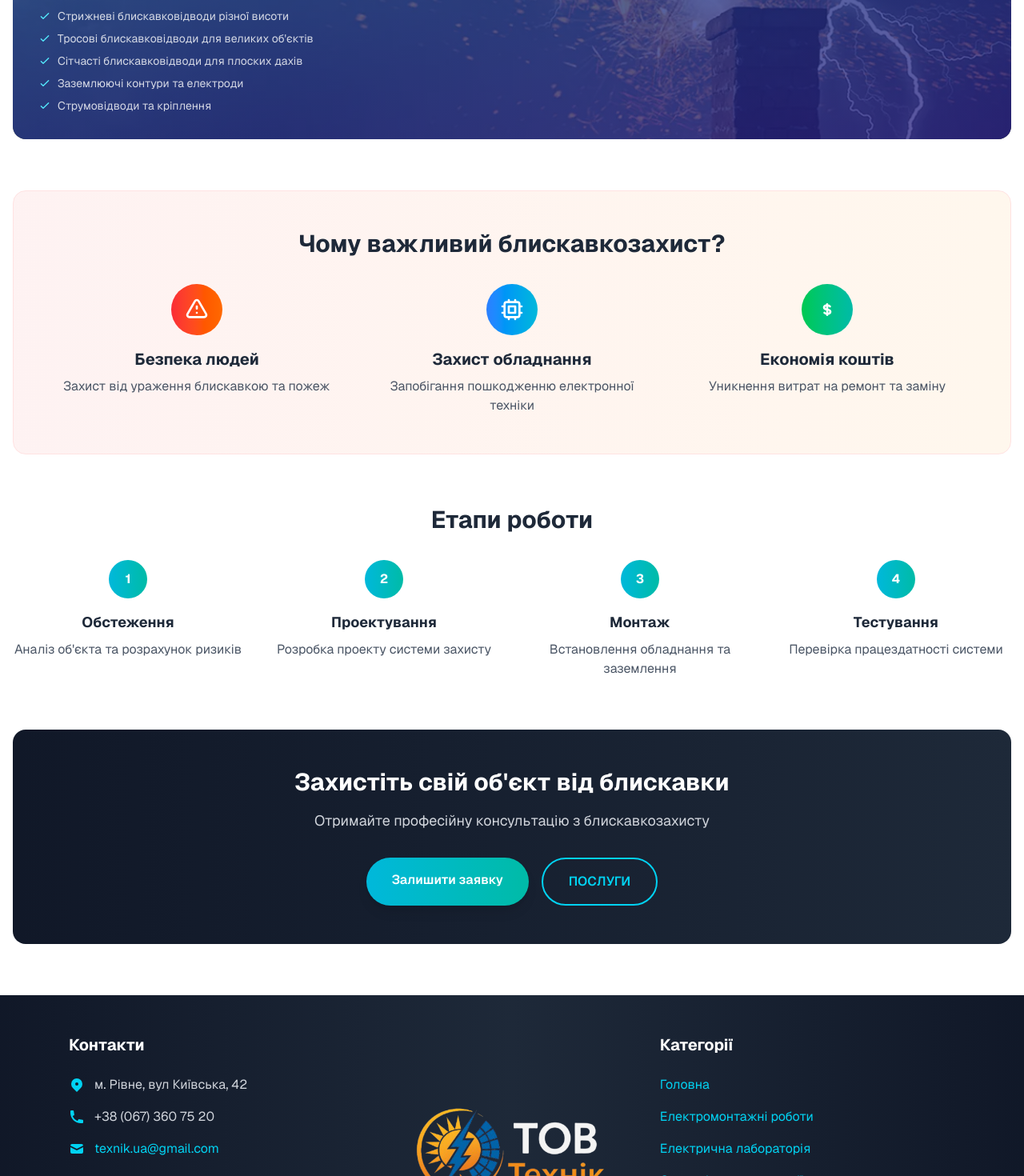
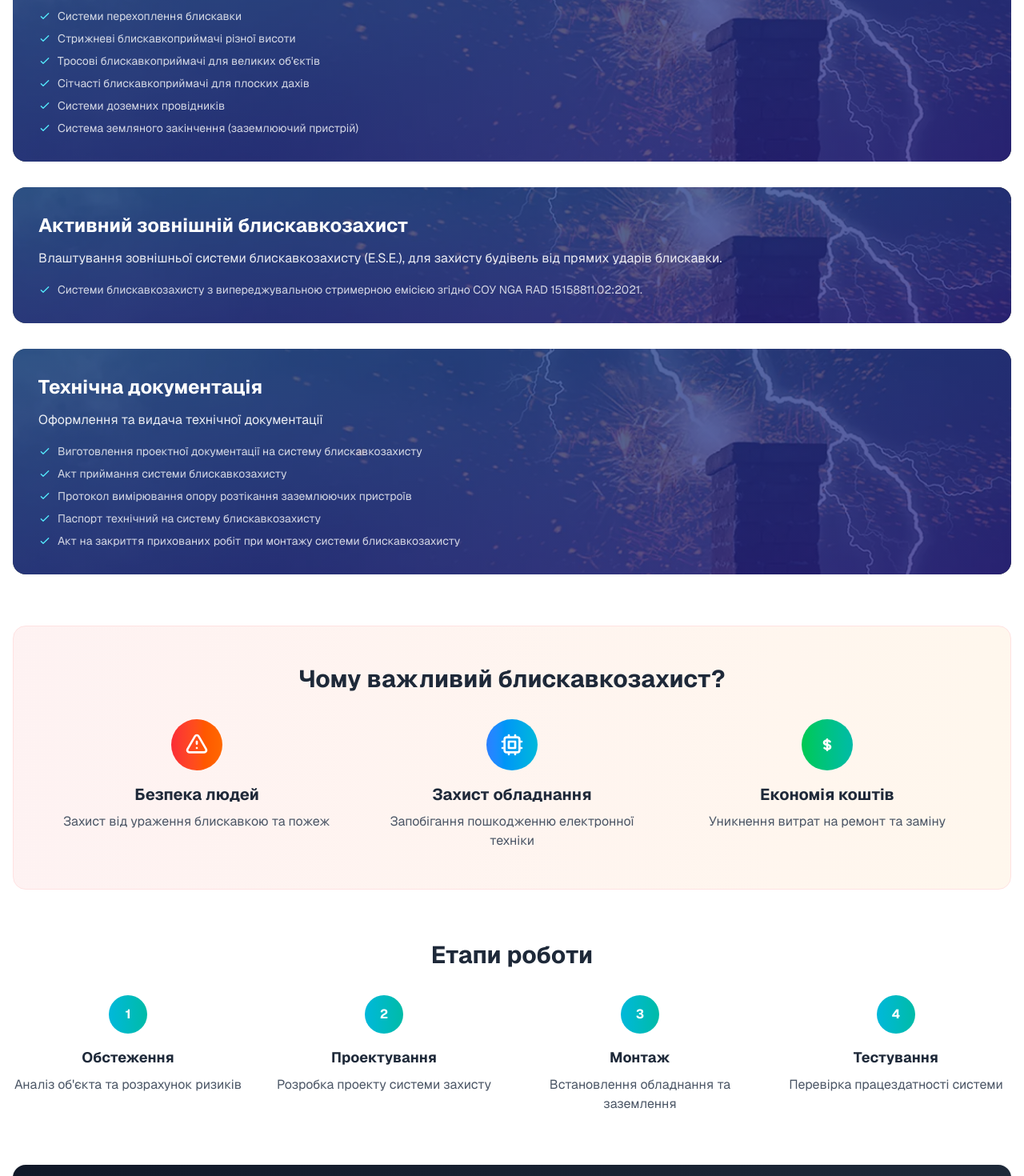
Before and after one commit to Natali993/texnic, a Next.js app: page /blyskaykozahyst in a window 1280 px wide. Shown: the part 500-1970 px from the top of the page at 80% size. Built offline with nearby package versions, Linux system fonts and the light colour scheme.

Commit message:
feat: cange content

```diff
--- a/src/app/Footer.tsx
+++ b/src/app/Footer.tsx
@@ -24,7 +24,7 @@ const Contacts = () => {
             <path d="M18 8.118l-8 4-8-4V14a2 2 0 002 2h12a2 2 0 002-2V8.118z" />
           </svg>
           <a
-            href="mailto:techprokat.rv.ua@gmail.com"
+            href="mailto:texnik.ua@gmail.com"
             className="text-cyan-400 hover:text-cyan-300 transition-colors duration-300"
           >
             texnik.ua@gmail.com
@@ -71,7 +71,7 @@ const CategoriesMenu = () => {
         </li>
         <li>
           <Link href="/electrichna-laboratoria" className="text-cyan-400 hover:text-cyan-300 transition-colors duration-300">
-            Електрична лабораторія
+            Електротехнічна лабораторія
           </Link>
         </li>
         <li>
--- a/src/app/Header.tsx
+++ b/src/app/Header.tsx
@@ -24,7 +24,7 @@ const NavigationMenu = () => {
 
   const services = [
     { name: 'Електромонтажні роботи', href: '/elektromontazhni-roboty' },
-    { name: 'Електрична лабораторія', href: '/electrichna-laboratoria' },
+    { name: 'Електротехнічна лабораторія', href: '/electrichna-laboratoria' },
     { name: 'Сонячні електростанції', href: '/sonychni-elektrostancii' },
     { name: 'Блискавкозахист', href: '/blyskaykozahyst' },
     { name: 'Протипожежна обробка', href: '/antifire-obrobka' },
--- a/src/app/blyskaykozahyst/BlockData.tsx
+++ b/src/app/blyskaykozahyst/BlockData.tsx
@@ -1,15 +1,41 @@
 import { consistentGradient } from '@/helpers/globalVar';
 
-export const BlockData = {
-  id: 'zovnishnii-blyskaykozahyst',
-  title: 'Зовнішній блискавкозахист',
-  description: 'Встановлення блискавковідводів та заземлюючих пристроїв для захисту будівель від прямих ударів блискавки.',
-  backgroundImage: '/bluskzaxpng.webp', // Path to your background image
-  details: [
-    'Стрижневі блискавковідводи різної висоти',
-    'Тросові блискавковідводи для великих об\'єктів',
-    'Сітчасті блискавковідводи для плоских дахів',
-    'Заземлюючі контури та електроди',
-    'Струмовідводи та кріплення',
-  ], gradient: consistentGradient, // Use the consistent gradient
-};
+export const BlockData = [
+  {
+    id: 'zovnishnii-blyskaykozahyst',
+    title: 'Зовнішній блискавкозахист',
+    description: 'лаштування зовнішньої системи блискавкозахисту (LPS), для захисту будівель від прямих ударів блискавки.',
+    backgroundImage: '/bluskzaxpng.webp', // Path to your background image
+    details: [
+      "Системи перехоплення блискавки",
+      "Стрижневі блискавкоприймачі різної висоти",
+      "Тросові блискавкоприймачі для великих об'єктів",
+      "Сітчасті блискавкоприймачі  для плоских дахів",
+      "Системи доземних провідників",
+      "Система земляного закінчення (заземлюючий пристрій)",
+    ], gradient: consistentGradient, // Use the consistent gradient
+  },
+  {
+    id: 'zovnishnii-blyskaykozahyst',
+    title: 'Активний зовнішній блискавкозахист',
+    description: 'Влаштування зовнішньої системи блискавкозахисту (E.S.E.), для захисту будівель від прямих ударів блискавки.',
+    backgroundImage: '/bluskzaxpng.webp', // Path to your background image
+    details: [
+      "Системи блискавкозахисту з випереджувальною стримерною емісією згідно СОУ NGA RAD 15158811.02:2021.",
+
+    ], gradient: consistentGradient, // Use the consistent gradient
+  },
+  {
+    id: 'zovnishnii-blyskaykozahyst',
+    title: 'Технічна документація',
+    description: 'Оформлення та видача технічної документації',
+    backgroundImage: '/bluskzaxpng.webp', // Path to your background image
+    details: [
+      "Виготовлення проектної документації на систему блискавкозахисту",
+      "Акт приймання системи блискавкозахисту",
+      "Протокол вимірювання опору розтікання заземлюючих пристроїв",
+      "Паспорт технічний на систему блискавкозахисту",
+      "Акт на закриття прихованих робіт при монтажу системи блискавкозахисту"
+    ], gradient: consistentGradient, // Use the consistent gradient
+  },
+];
--- a/src/app/blyskaykozahyst/page.tsx
+++ b/src/app/blyskaykozahyst/page.tsx
@@ -12,7 +12,10 @@ export default function Blyskaykozahyst() {
     <Layout>
       <div className="container mx-auto px-4 py-8 sm:py-12 lg:py-16">
         <HeroSection />
-        <ServiceBlock service={BlockData} index={0} />
+        <div className='flex flex-col gap-8 mb-16'>
+          {BlockData.map((service, index) => (
+            <ServiceBlock key={index} service={service} index={index} />
+          ))}</div>
         <div className="mb-16" />
         <WhyImportantSection />
         <ProcessSection />
--- a/src/app/contact/page.tsx
+++ b/src/app/contact/page.tsx
@@ -77,7 +77,7 @@ export default function Contact() {
                   </div>
                   <div>
                     <h3 className="text-xl font-bold text-gray-800 mb-2">Email</h3>
-                    <p className="text-gray-600">techprokat.rv.ua@gmail.com</p>
+                    <p className="text-gray-600">texnik.ua@gmail.com</p>
                   </div>
                 </div>
 
@@ -149,7 +149,7 @@ export default function Contact() {
                     <option value="solar">Сонячні електростанції</option>
                     <option value="lightning">Блискавкозахист</option>
                     <option value="generator">Генератори</option>
-                    <option value="laboratory">Електрична лабораторія</option>
+                    <option value="laboratory">Електротехнічна лабораторія</option>
                     <option value="other">Інше</option>
                   </select>
                 </div>
--- a/src/app/electrichna-laboratoria/page.tsx
+++ b/src/app/electrichna-laboratoria/page.tsx
@@ -7,7 +7,7 @@ const LabHeroSection = () => {
   return (<div className="text-center mb-12 sm:mb-16">
     <h1 className="text-3xl sm:text-4xl md:text-5xl font-bold text-gray-800 mb-4 sm:mb-6 leading-tight">
       <span className="bg-gradient-to-r from-cyan-500 to-teal-500 bg-clip-text text-transparent">
-        Електрична
+        Електротехнічна
       </span>{' '}
       лабораторія
     </h1>
--- a/src/components/ServicesInfographicSection.tsx
+++ b/src/components/ServicesInfographicSection.tsx
@@ -71,13 +71,13 @@ export function ServicesInfographicSection() {
     },
     {
       name: 'Вимірювання опору ізоляції',
-      category: 'Електрична лабораторія',
+      category: 'Електротехнічна лабораторія',
       href: '/electrichna-laboratoria#vymiriuvannia-oporu-izoliatsii',
       image: '/opir-izol.png',
     },
     {
       name: 'Вимірювання опору заземлення',
-      category: 'Електрична лабораторія',
+      category: 'Електротехнічна лабораторія',
       href: '/electrichna-laboratoria#vymiriuvannia-oporu-zazemlennia',
       image: '/opir-zazem.png',
     },
--- a/src/components/ServicesSection.tsx
+++ b/src/components/ServicesSection.tsx
@@ -162,7 +162,7 @@ export const ServicesSection = () => {
 
           <ServiceCard
             href="/elektrichna-laboratoriya"
-            title="Електрична лабораторія"
+            title="Електротехнічна лабораторія"
             description="Послуги вимірювання: опір ізоляції, петля фаза-нуль та інші вимірювання"
             gradient="bg-gradient-to-br from-teal-500 to-cyan-600"
             icon={
--- a/src/components/SpecializedServicesSection.tsx
+++ b/src/components/SpecializedServicesSection.tsx
@@ -63,14 +63,14 @@ export function   SpecializedServicesSection() {
       href: '/elektromontazhni-roboty',
     },
     {
-      name: 'ЕЛЕКТРИЧНА ЛАБОРАТОРІЯ',
+      name: 'ЕЛЕКТРОТЕХНІЧНА ЛАБОРАТОРІЯ',
       imageSrc: '/pictures5.png',
       altText: 'Послуги вимірювання ізоляції',
       href: '/electrichna-laboratoria/',
     },
     {
       name: 'БЛИСКАВКОЗАХИСТ',
-      imageSrc: '/pictures3.png',
+      imageSrc: '/bluskzaxpng.webp',
       altText: 'Встановлення камер відеоспостереження та систем безпеки',
       href: '/blyskaykozahyst',
     },
```
